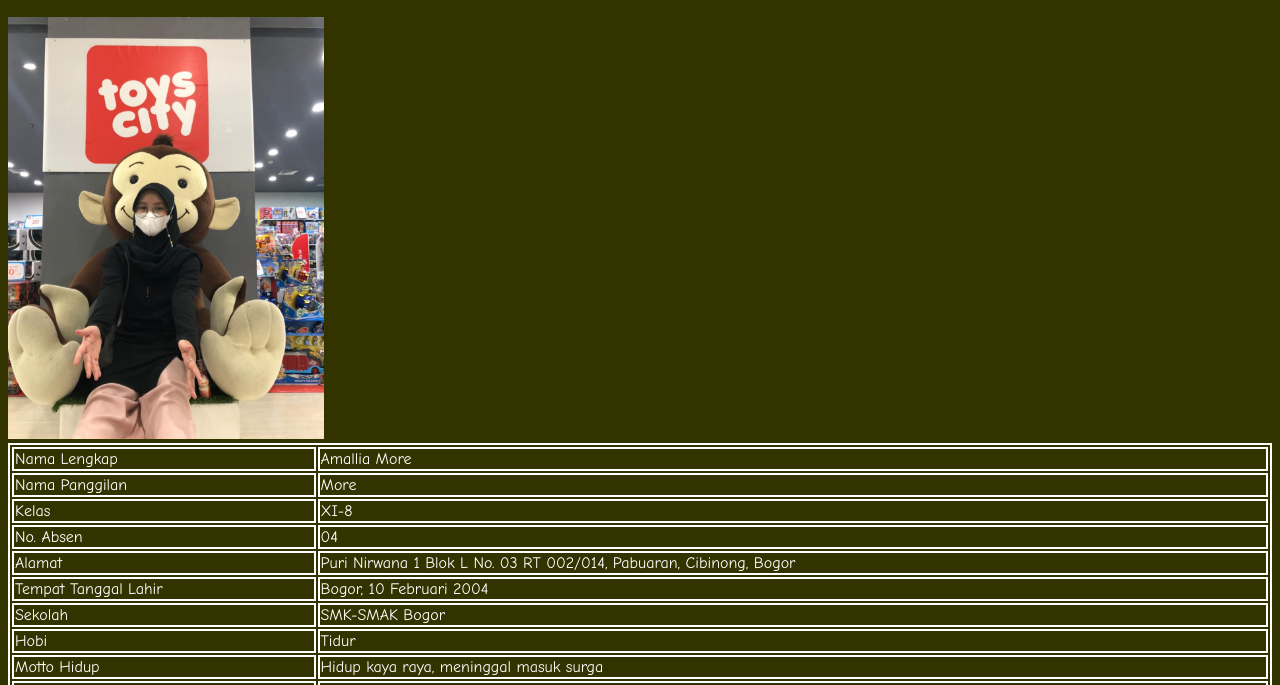
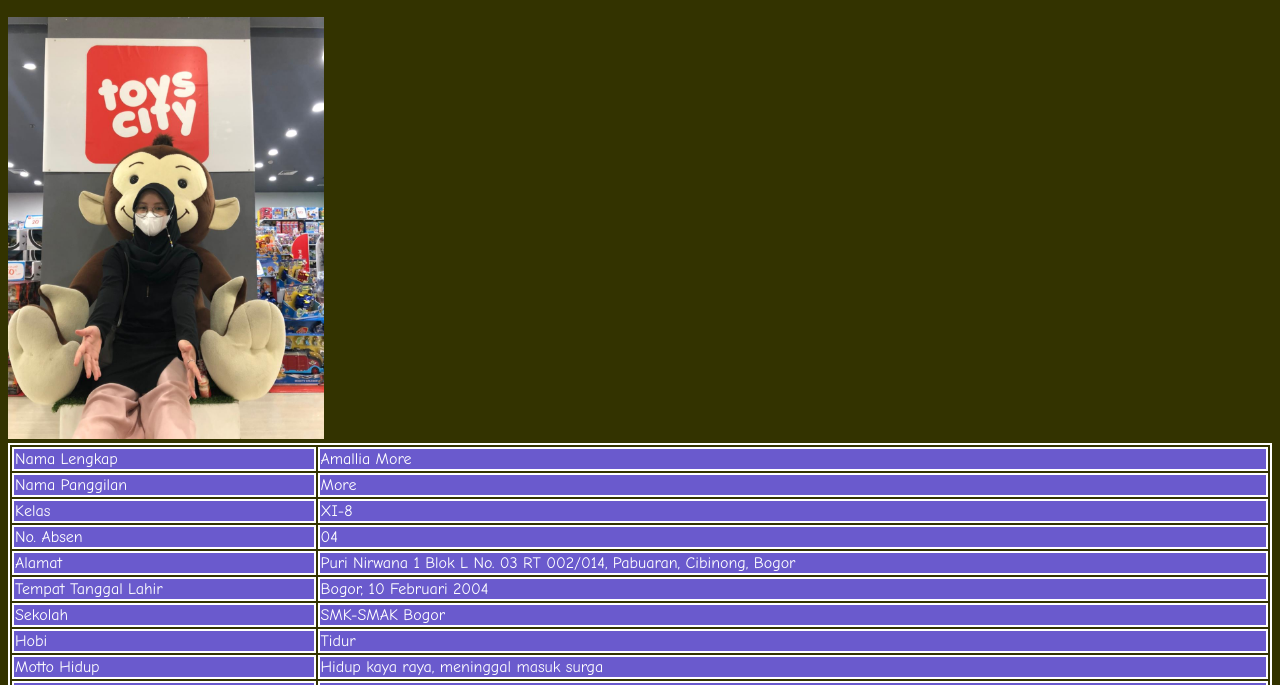
Before and after one commit to amalliamore/amalliamore.github.io, a plain HTML site: page moree.html in a window 1280 px wide. Shown: the part 110-795 px from the top of the page. Drawn offline with Linux system fonts and the light colour scheme.

Commit message:
Update moree.html

```diff
--- a/moree.html
+++ b/moree.html
@@ -1,6 +1,7 @@
 <!DOCTYPE html>
 <html>
 <head>
+  <link href="moree.css" rel="stylesheet" type="text/css">
 <style>
 table, th, td {border: 2px solid white}
 h1 {color:#33cc00;}
```
